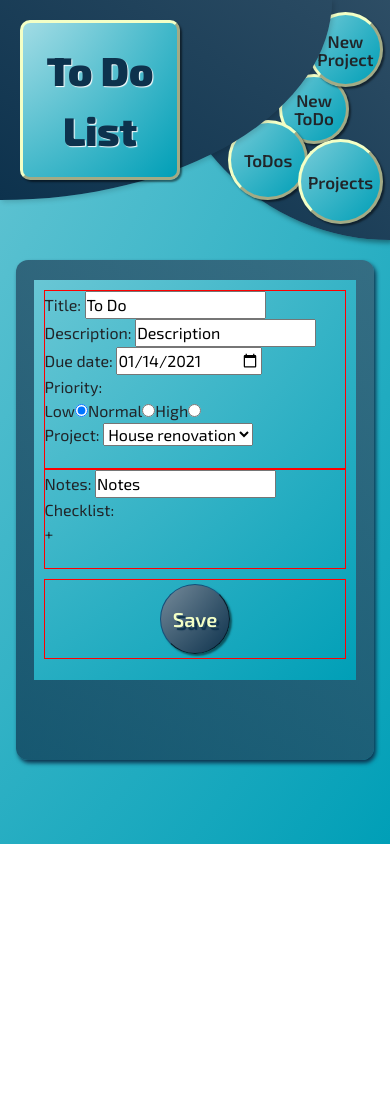
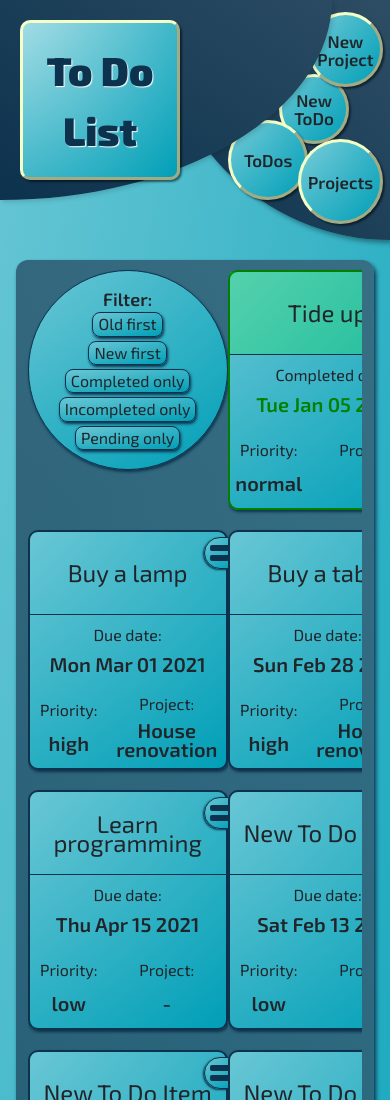
Before and after one commit to jkbsck/todo-list, a website built with webpack: page dist/index.html in a window 390 px wide. Shown: the top 1100 px of the page. Before the commit the page ends 844 px from the top, so only its background shows below. Built offline with nearby package versions, Linux system fonts and the light colour scheme.

Commit message:
Added todo filter.

```diff
--- a/src/DomToDos.js
+++ b/src/DomToDos.js
@@ -6,6 +6,13 @@ const DomToDos = (() => {
   const _orderToDos = (toDosWithoutOrder) => {
     return toDosWithoutOrder.slice().sort((a, b) => a.dueDate - b.dueDate).filter(toDo => toDo.completed === false);
   };
+
+  // order todos by provided argument
+  const _orderToDosTest = (toDosWithoutOrder, sortBy) => {
+    if (sortBy === "")
+      return toDosWithoutOrder.slice().sort((a, b) => a.dueDate - b.dueDate).filter(toDo => toDo.completed === false);
+  };
+
 
   // create to do card from toDo object and append it to parent node
   const _buildToDoCard = (parent, toDo) => {
@@ -276,11 +283,157 @@ const DomToDos = (() => {
   };
 
   // build html for todos ordered by dueDate
+  const buildToDos = (toDos, filtered = []) => {
+
+    // order toDos by due date and removes completed todos
+    // const toDos = _orderToDos(toDosWithoutOrder);
+    // const toDos = toDosWithoutOrder;
+
+    const contentContainer = document.querySelector(".content-container");
+    contentContainer.innerHTML = "";
+    const content = document.createElement("div");
+    contentContainer.appendChild(content);
+    content.classList.add("content");
+
+    // create filter
+    let filterWrapper = document.createElement("div");
+    content.appendChild(filterWrapper);
+    filterWrapper.classList.add("filter-wrapper");
+
+    let filterTitle = document.createElement("div");
+    filterWrapper.appendChild(filterTitle);
+    filterTitle.classList.add("filter-title");
+    filterTitle.textContent = "Filter:";
+
+    // oldest first
+    let sortByOldest = document.createElement("div");
+    filterWrapper.appendChild(sortByOldest);
+    sortByOldest.classList.add("oldest");
+    sortByOldest.textContent = "Old first";
+
+    if (filtered.includes("oldest")) {
+      sortByOldest.classList.toggle("filtered");
+    };
+
+    sortByOldest.addEventListener("click", () => {
+      sortByOldest.classList.toggle("filtered");
+
+      if (filtered.includes("oldest")) {
+        let i = filtered.indexOf("oldest");
+        filtered.splice(i, 1);
+      } else {
+        filtered.push("oldest");
+      };
+
+      buildToDos(toDos, filtered);
+    });
+
+    // newest first
+    let sortByNewest = document.createElement("div");
+    filterWrapper.appendChild(sortByNewest);
+    sortByNewest.classList.add("newest");
+    sortByNewest.textContent = "New first";
+
+    if (filtered.includes("newest")) {
+      sortByNewest.classList.toggle("filtered");
+    };
+
+    sortByNewest.addEventListener("click", () => {
+      sortByNewest.classList.toggle("filtered");
+
+      if (filtered.includes("newest")) {
+        let i = filtered.indexOf("newest");
+        filtered.splice(i, 1);
+      } else {
+        filtered.push("newest");
+      };
+
+      buildToDos(toDos, filtered);
+    });
+
+    // completed only
+    let sortByCompleted = document.createElement("div");
+    filterWrapper.appendChild(sortByCompleted);
+    sortByCompleted.classList.add("completed");
+    sortByCompleted.textContent = "Completed only";
+
+    if (filtered.includes("completed")) {
+      sortByCompleted.classList.toggle("filtered");
+    };
+
+    sortByCompleted.addEventListener("click", () => {
+      sortByCompleted.classList.toggle("filtered");
+
+      if (filtered.includes("completed")) {
+        let i = filtered.indexOf("completed");
+        filtered.splice(i, 1);
+      } else {
+        filtered.push("completed");
+      };
+
+      buildToDos(toDos, filtered);
+    });
+
+    // incompleted only
+    let sortByIncompleted = document.createElement("div");
+    filterWrapper.appendChild(sortByIncompleted);
+    sortByIncompleted.classList.add("incompleted");
+    sortByIncompleted.textContent = "Incompleted only";
+
+    if (filtered.includes("incompleted")) {
+      sortByIncompleted.classList.toggle("filtered");
+    };
+
+    sortByIncompleted.addEventListener("click", () => {
+      sortByIncompleted.classList.toggle("filtered");
+
+      if (filtered.includes("incompleted")) {
+        let i = filtered.indexOf("incompleted");
+        filtered.splice(i, 1);
+      } else {
+        filtered.push("incompleted");
+      };
+
+      buildToDos(toDos, filtered);
+    });
+
+    // pending only
+    let sortByPending = document.createElement("div");
+    filterWrapper.appendChild(sortByPending);
+    sortByPending.classList.add("pending");
+    sortByPending.textContent = "Pending only";
+
+    if (filtered.includes("pending")) {
+      sortByPending.classList.toggle("filtered");
+    };
+
+    sortByPending.addEventListener("click", () => {
+      sortByPending.classList.toggle("filtered");
+
+      if (filtered.includes("pending")) {
+        let i = filtered.indexOf("pending");
+        filtered.splice(i, 1);
+      } else {
+        filtered.push("pending");
+      };
+
+      buildToDos(toDos, filtered);
+    });
+
+    for (let i = 0; i < toDos.length; i++) {
+      _buildToDoCard(content, toDos[i]);
+    };
+
+    _buildAddToDoCard(content);
+
+  };
+
+  // build html for todos ordered by dueDate
   const buildToDosByDate = (toDosWithoutOrder) => {
 
     // order toDos by due date and removes completed todos
-    // const toDos = _orderToDos(toDosWithoutOrder);
-    const toDos = toDosWithoutOrder;
+    const toDos = _orderToDos(toDosWithoutOrder);
+    // const toDos = toDosWithoutOrder;
 
     const contentContainer = document.querySelector(".content-container");
     contentContainer.innerHTML = "";
@@ -497,7 +650,7 @@ const DomToDos = (() => {
 
   };
 
-  return { buildToDosByDate, newToDo };
+  return { buildToDosByDate, newToDo, buildToDos };
 
 })();
 
--- a/src/index.js
+++ b/src/index.js
@@ -87,5 +87,7 @@ todos[todos.length - 1].dueDate = new Date("2020-1-1");
 
 // DomToDos.buildToDosByDate(todos);
 
-let newTodo = new ToDo.ToDoItem();
-DomToDos.newToDo(newTodo, todos, projects);
+DomToDos.buildToDos(todos);
+
+// let newTodo = new ToDo.ToDoItem();
+// DomToDos.newToDo(newTodo, todos, projects);
--- a/src/style.scss
+++ b/src/style.scss
@@ -53,6 +53,41 @@ $dark-blue: #0d324d;
 @media (min-width: 1200px) {
   .content {
     grid-template-columns: repeat(5, 1fr);
+  }
+}
+
+.filter-wrapper {
+  width: 200px;
+  height: 200px;
+  margin: 10px auto auto auto;
+  border: solid 1px $dark-blue;
+  border-radius: 50%;
+  background: radial-gradient(at -200% -100%, white, $light-blue);
+  box-shadow: $dark-blue 1px 2px 3px;
+  display: flex;
+  flex-direction: column;
+  justify-content: center;
+  align-items: center;
+  line-height: 1.4rem;
+  div:not(.filter-title) {
+    border: solid 1px $dark-blue;
+    margin: 2px;
+    padding: 0 5px;
+    border-radius: 8px;
+    background: radial-gradient(at -200% -100%, white, $light-blue);
+    box-shadow: $dark-blue 1px 2px 3px;
+    cursor: pointer;
+    &:hover {
+      background: radial-gradient(at 200% 100%, white, $light-blue);
+    }
+  }
+  .filter-title {
+    font-size: 18px;
+    font-weight: 600;
+  }
+  .filtered {
+    background: radial-gradient(at -200% -100%, white, $dark-blue) !important;
+    color: lighten($light-blue, 30);
   }
 }
 
```
Also changed, not shown: dist/css/style.css, dist/main.js, 1 other file.
